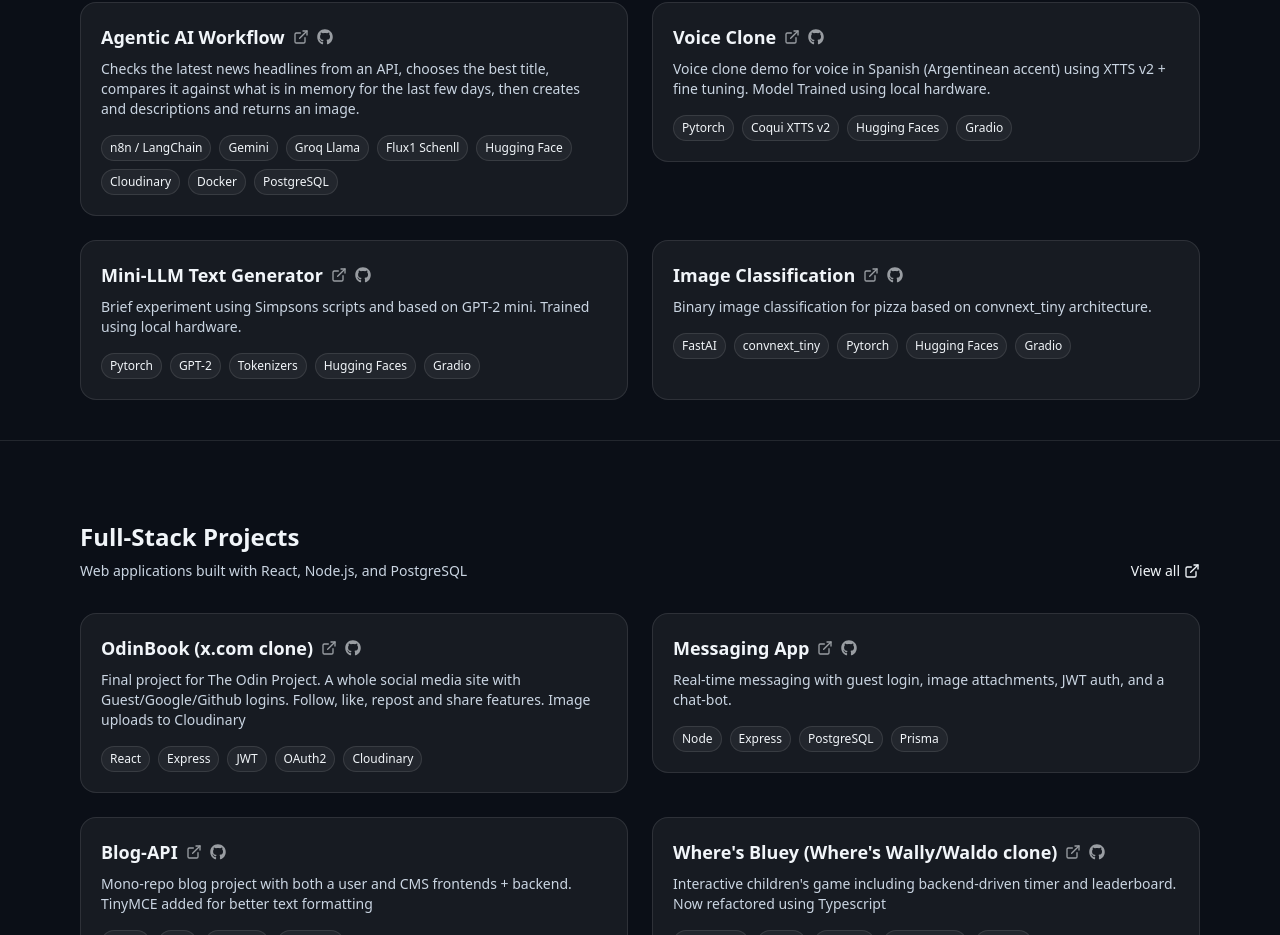
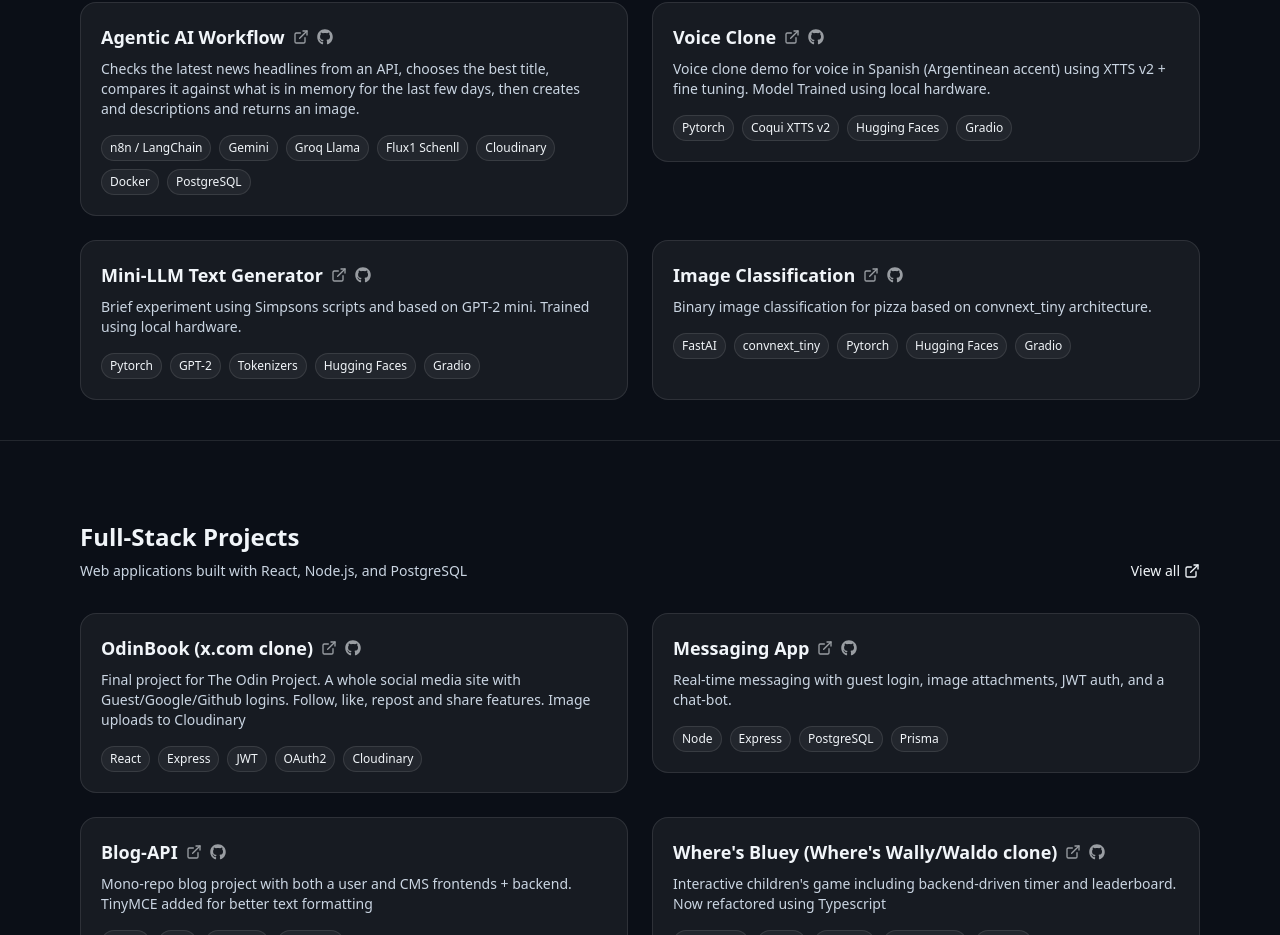
Before and after one commit to jonorl/personal-website, a React (Vite) app: page / in a window 1280 px wide. Shown: the part 840-1775 px from the top of the page. Built offline with nearby package versions, Linux system fonts and the light colour scheme.

Commit message:
Fix: typo

```diff
--- a/src/App.jsx
+++ b/src/App.jsx
@@ -16,7 +16,7 @@
     {
       title: "Agentic AI Workflow",
       description: "Checks the latest news headlines from an API, chooses the best title, compares it against what is in memory for the last few days, then creates and descriptions and returns an image.",
-      tech: ["n8n / LangChain", "Gemini", "Groq Llama", "Flux1 Schenll", "Hugging Face", "Cloudinary", "Docker", "PostgreSQL"],
+      tech: ["n8n / LangChain", "Gemini", "Groq Llama", "Flux1 Schenll", "Cloudinary", "Docker", "PostgreSQL"],
       href: "https://agentic-ai-news-to-image.pages.dev/",
       githubHref: "https://github.com/jonorl/agentic-ai-news-to-image",
     },
@@ -29,7 +29,7 @@
     },
     {
       title: "Mini-LLM Text Generator",
-      description: " Brief experiment using Simpsons scripts and based on GPT-2 mini. Trained using local hardware.",
+      description: "Brief experiment using Simpsons scripts and based on GPT-2 mini. Trained using local hardware.",
       tech: ["Pytorch", "GPT-2", "Tokenizers", "Hugging Faces", "Gradio"],
       href: "https://simpsons-gpt.pages.dev/",
       githubHref: "https://github.com/jonorl/simpsons-GPT",
```
